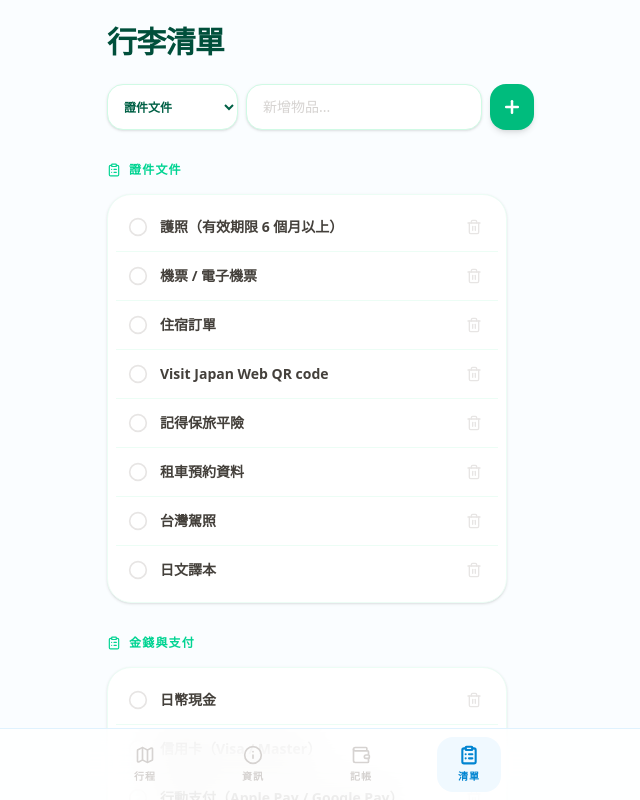
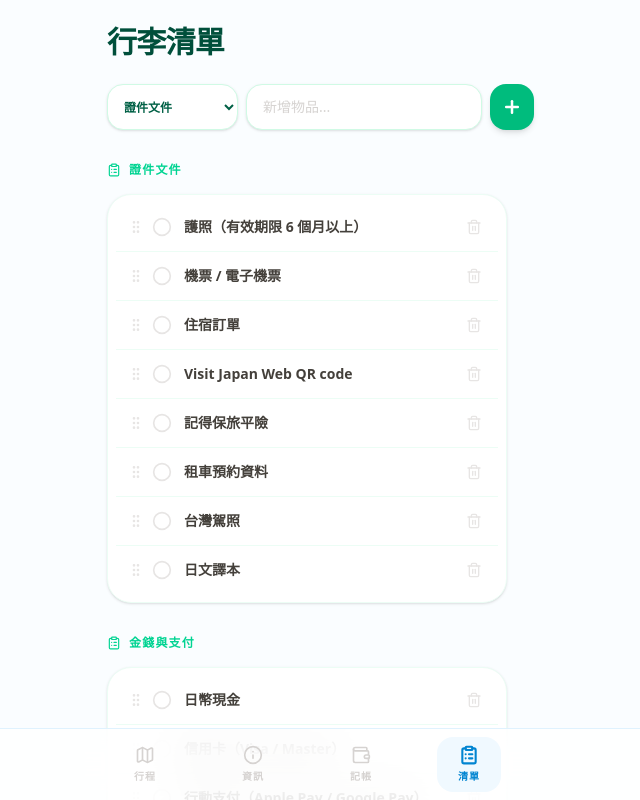
Before and after one commit to pengding2222/2026okinawa-trip2.0, a React (Vite) app: page / in a window 1280 px wide. Both pictures are taken after a click on the button "清單". Shown: the top 800 px of the page, without its empty margins (333-973 px from the left). Built offline with nearby package versions, Linux system fonts and the light colour scheme.

Commit message:
Update App.tsx

```diff
--- a/src/App.tsx
+++ b/src/App.tsx
@@ -4,7 +4,8 @@
  */
 
 import React, { useState, useEffect } from 'react';
-import { Map, Info, Wallet, MapPin, Navigation, Phone, Plane, Home, Car, Sun, Cloud, Receipt, Plus, Trash2, Waves, Palmtree, CheckCircle2, Circle, ClipboardList, ExternalLink, AlertCircle } from 'lucide-react';
+import { Map, Info, Wallet, MapPin, Navigation, Phone, Plane, Home, Car, Sun, Cloud, Receipt, Plus, Trash2, Waves, Palmtree, CheckCircle2, Circle, ClipboardList, ExternalLink, AlertCircle, GripVertical } from 'lucide-react';
+import { motion, Reorder } from 'motion/react';
 
 // --- 1. 專屬行程資料 (包含導遊標籤、電話與氣象平均值) ---
 // 氣象資料來源：日本氣象廳 (JMA) 那霸觀測站 3 月份歷史平均氣溫 (約 16°C - 22°C)
@@ -613,6 +614,15 @@ function ChecklistTab() {
     }));
   };
 
+  const handleReorder = (catName: string, reorderedItems: any[]) => {
+    setCategories(categories.map((cat: any) => {
+      if (cat.category === catName) {
+        return { ...cat, items: reorderedItems };
+      }
+      return cat;
+    }));
+  };
+
   return (
     <div className="pb-28 pt-6 max-w-md mx-auto px-6">
       <h1 className="text-3xl font-black text-emerald-900 mb-6 tracking-tight">行李清單</h1>
@@ -648,11 +658,17 @@ function ChecklistTab() {
               <ClipboardList size={14} /> {cat.category}
             </h2>
             <div className="bg-white rounded-3xl p-2 shadow-sm border border-emerald-50">
+              <Reorder.Group axis="y" values={cat.items} onReorder={(newOrder) => handleReorder(cat.category, newOrder)} className="space-y-0">
                 {cat.items.map((item: any) => (
-                <div
+                  <Reorder.Item
                     key={item.id}
-                  className="flex items-center justify-between p-3 border-b border-emerald-50 last:border-0 group"
+                    value={item}
+                    className="flex items-center justify-between p-3 border-b border-emerald-50 last:border-0 group bg-white active:shadow-md transition-shadow"
                   >
+                    <div className="flex items-center gap-2 flex-1">
+                      <div className="cursor-grab active:cursor-grabbing text-stone-200 hover:text-emerald-300 transition-colors">
+                        <GripVertical size={16} />
+                      </div>
                       <button
                         onClick={() => toggleItem(cat.category, item.id)}
                         className="flex items-center gap-3 flex-1 text-left"
@@ -666,14 +682,16 @@ function ChecklistTab() {
                           {item.text}
                         </span>
                       </button>
+                    </div>
                     <button
                       onClick={() => deleteItem(cat.category, item.id)}
                       className="text-stone-200 hover:text-rose-500 p-1 transition-colors"
                     >
                       <Trash2 size={16} />
                     </button>
-                </div>
+                  </Reorder.Item>
                 ))}
+              </Reorder.Group>
             </div>
           </section>
         ))}
```
Lines whose indentation alone changed are shown as unchanged.
